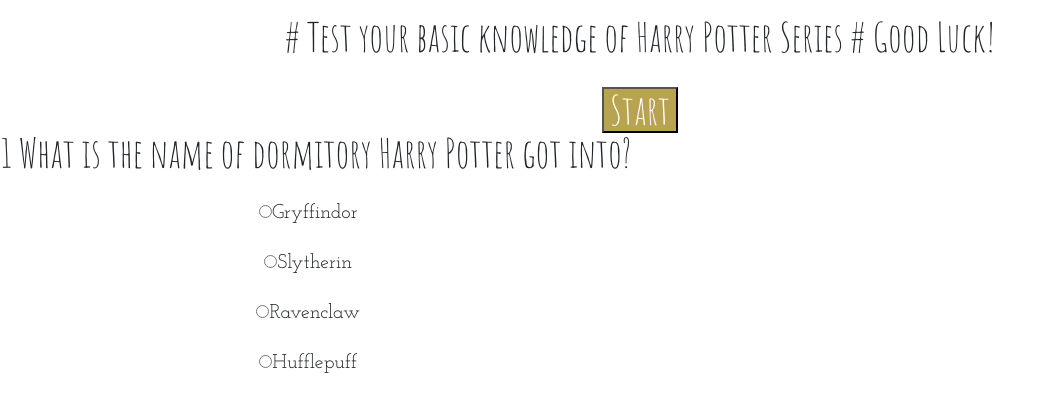
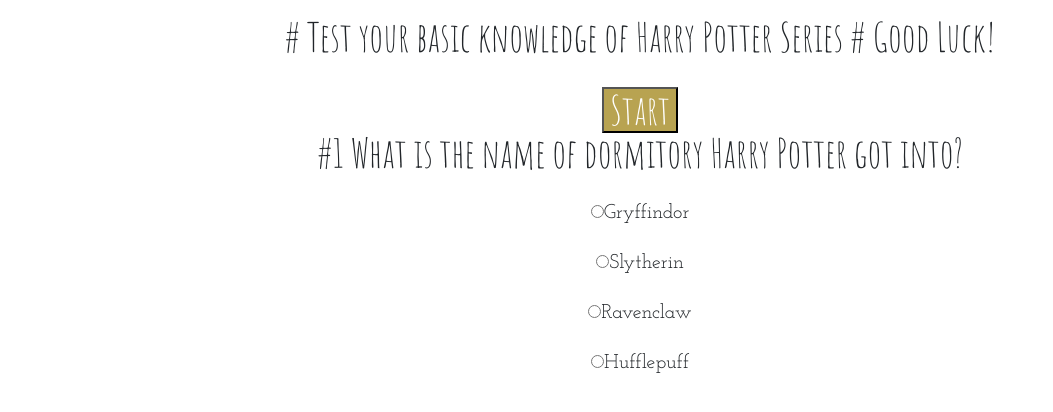
Before and after one commit to jk27924/TriviaGame, a plain HTML site: page index.html in a window 1280 px wide. Shown: the part 276-688 px from the top of the page, without its empty margins (0-1053 px from the left). Drawn offline with nearby package versions, Linux system fonts and the light colour scheme.

Commit message:
I moved the question box to the center.

```diff
--- a/assets/css/style.css
+++ b/assets/css/style.css
@@ -33,3 +33,9 @@ p {
     font-family: 'Josefin Slab', serif;
     font-size: 20px;
 }
+
+#questions-box {
+    font-family: 'Amatic SC', cursive;
+    text-align: center;
+    margin: 0 auto;
+}
```
